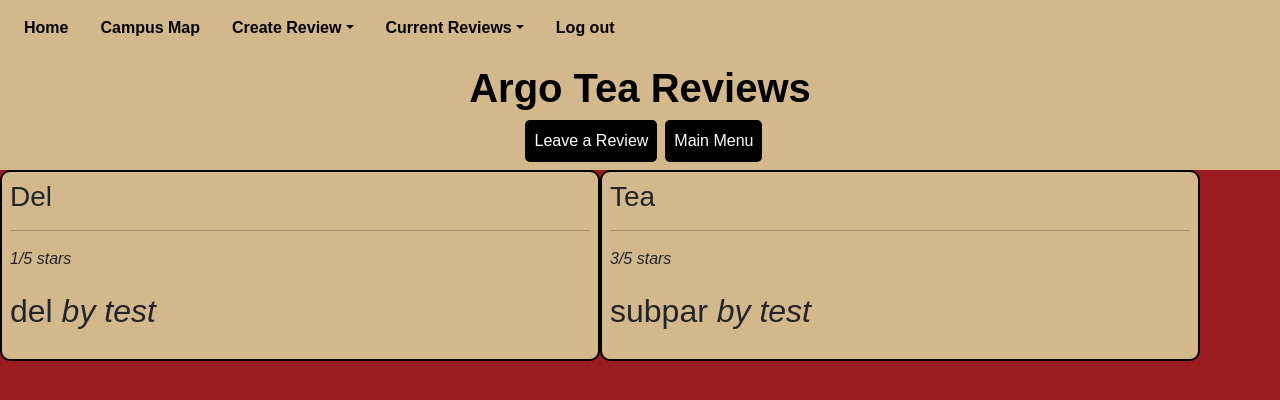
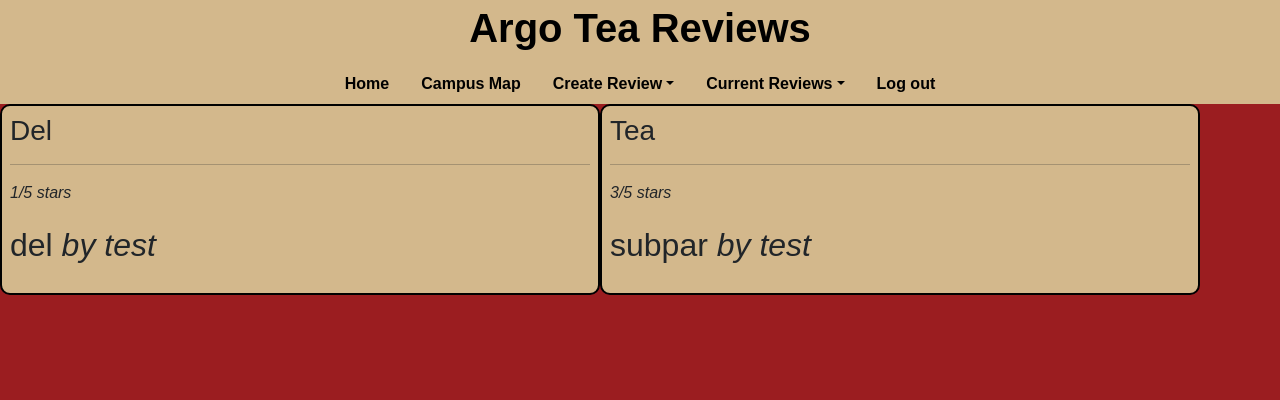
Before and after one commit to aston-evans/sunysnacks, a FastAPI app: page /reviewP/argoReview in a window 1280 px wide. Shown: the top 400 px of the page. Run offline with FastAPI, Linux system fonts and the light colour scheme.

Commit message:
changed nav bar location

```diff
--- a/py_src/templates/blog/base_reviews.html
+++ b/py_src/templates/blog/base_reviews.html
@@ -14,8 +14,16 @@
 
 <body>
   <script src="https://cdn.jsdelivr.net/npm/bootstrap@5.3.3/dist/js/bootstrap.bundle.min.js"></script>
-  <div class="container-fluid header p-2">
-    <ul class="nav">
+
+<div class="d-flex p-1 header">
+    <div class="mx-auto">
+    <article>
+      <h1 class="fw-bold"> {% block h1 %} {{ h1_name }} {% endblock %} Reviews</h1>
+    </article>
+    </div>
+  </div>
+<div class="container-fluid header">
+    <ul class="nav justify-content-center">
       <li class="nav-item custom">
         <a class="nav-link text-black custom fw-bold" href="/menu"> Home</a>
       </li>
@@ -50,21 +58,6 @@
     </li>
     </ul>
   </div>
-<div class="d-flex p-2 header">
-    <div class="mx-auto">
-    <article>
-      <h1><strong>{% block h1 %} {{ h1_name }} {% endblock %} Reviews</strong></h1>
-      <div class="d-flex justify-content-center mt-1">
-      {% block content %}
-      {{ content }}
-      {% endblock %}
-      <button class="btn p-2" id="menu" onclick="location.href='/menu'">Main Menu</button>
-      </div>
-
-    </article>
-    </div>
-  </div>
-
     <div class="d-flex flex-wrap flex-row review-section">
       {% for review in reviews %}
       <article class="w-100 review p-2">
```
